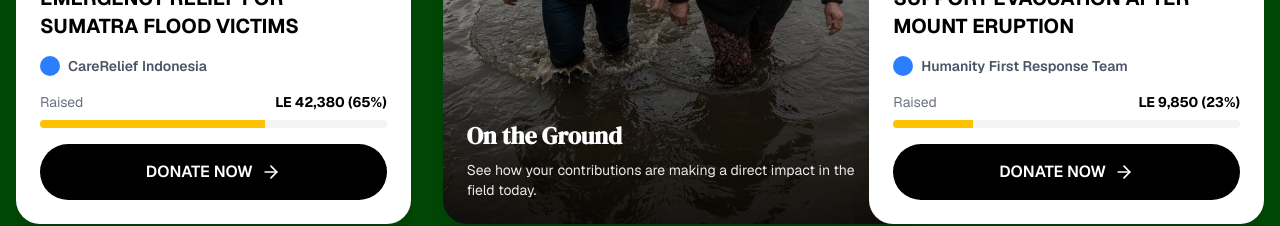
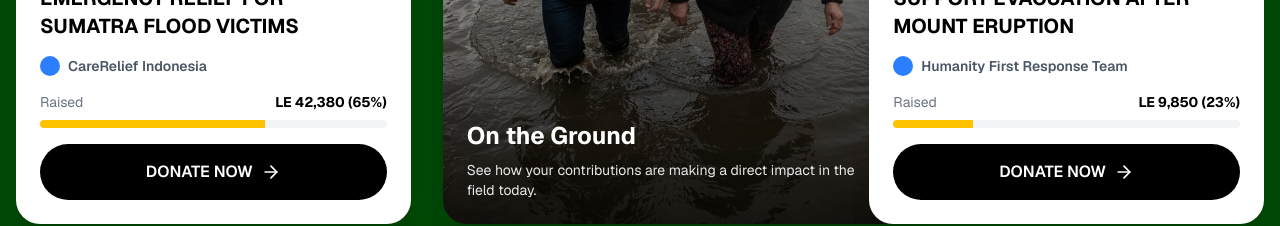
Before and after one commit to ojoedejen/The-Na-Iye-Jabbie-Foundation-NIJF-We, a Next.js app: page / in a window 1280 px wide. Shown: the part 1520-1746 px from the top of the page. Built offline with nearby package versions, Linux system fonts and the light colour scheme.

Commit message:
feat: sync changes from main across project files
Co-authored-by: null <209897911+ojoedejen@users.noreply.github.com>

```diff
--- a/components/featured-campaigns.tsx
+++ b/components/featured-campaigns.tsx
@@ -84,7 +84,7 @@ export function FeaturedCampaigns() {
                 className="w-full h-full object-cover group-hover:scale-105 transition-transform duration-700"
               />
               <div className="absolute bottom-6 left-6 right-6 z-20 text-white">
-                <h3 className="text-2xl font-serif font-bold mb-2">On the Ground</h3>
+                <h3 className="text-2xl font-bold mb-2 font-sans">On the Ground</h3>
                 <p className="text-sm opacity-90">See how your contributions are making a direct impact in the field today.</p>
               </div>
             </div>
```
